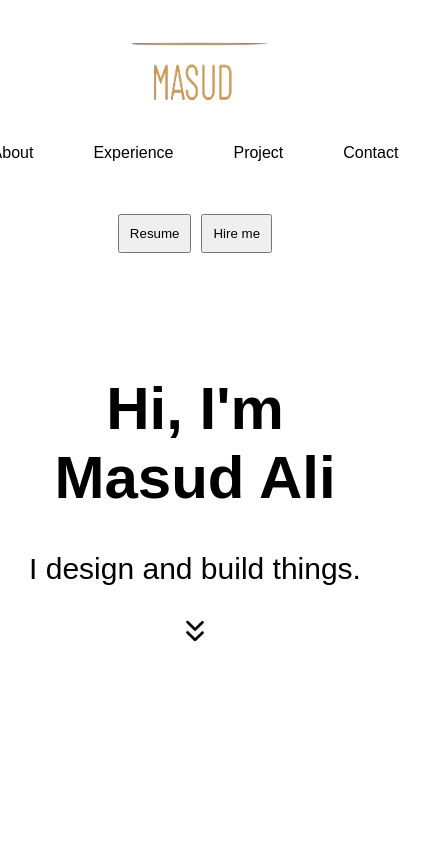
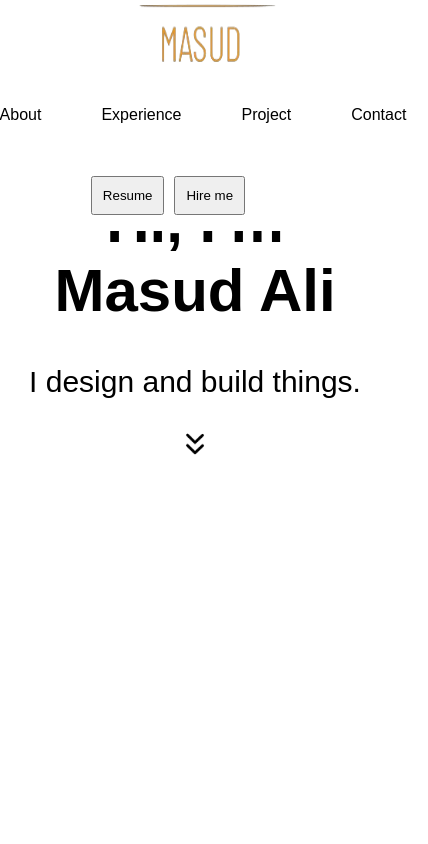
Before and after one commit to masud45827/portfolio, a plain HTML site: page index.html in a window 390 px wide. Shown: the top 844 px of the page, 428 px wide, since content can reach past the window. Drawn offline with Linux system fonts and the light colour scheme.

Commit message:
update navbar

```diff
--- a/style.css
+++ b/style.css
@@ -1,4 +1,3 @@
-
 
 *{
     margin: 10;
@@ -10,8 +9,14 @@ body{
     background-color: white;
 }
 #header{
-    display: flex;
-    padding: 30px;
+    margin: 0;
+    padding: 0;
+    overflow: hidden;
+    background-color: white;
+    position: fixed;
+    top: 0;
+    width: 100%;
+
 }
 .menu{
     display: flex;
@@ -19,11 +24,15 @@ body{
 }
 nav{
     display: flex;
+    position: fixed;
+    z-index: 2;
     width: 100%;
+    background-color: white;
     align-items: center;
     justify-content: space-between;
 }
-nav ul{
+.button{
+    padding-right: 70px;
 }
 nav ul li{
     padding: 20px;
@@ -129,10 +138,22 @@ nav ul li a:hover{
     }
     nav{
         flex-direction: column;
+        position: fixed;
+    }
+    #middle-section{
+        width: 100%;
+        height: 700px;
+        background-color: white;
+        background-size: cover;
+        background-position: center;
+        margin-top: 50%;
+        font-size: 30px;
+        text-align: center;
     }
     .about-down{
         flex-direction: column-reverse;
     }
+
     .aboutme1{
         padding: 10px;
     }
```
